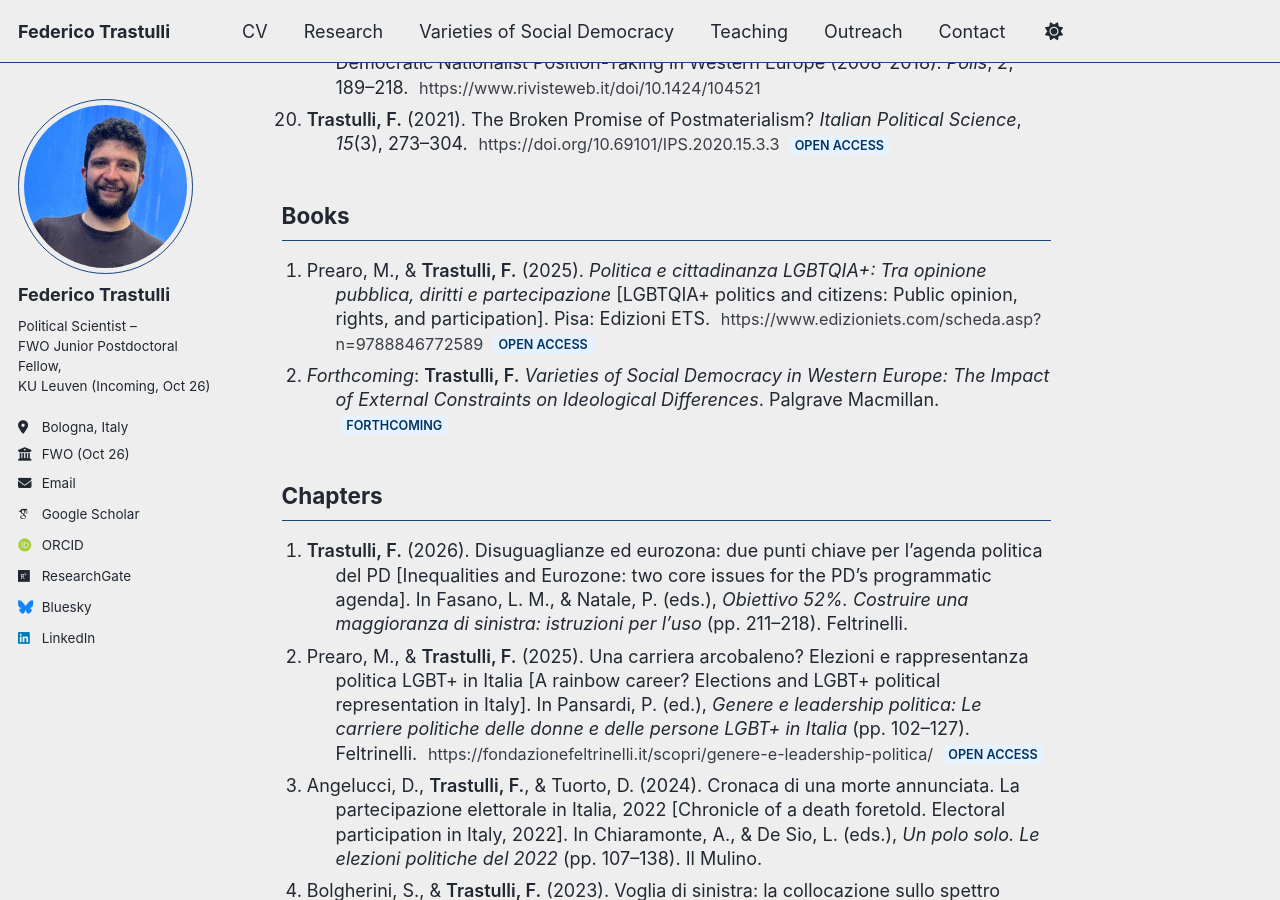
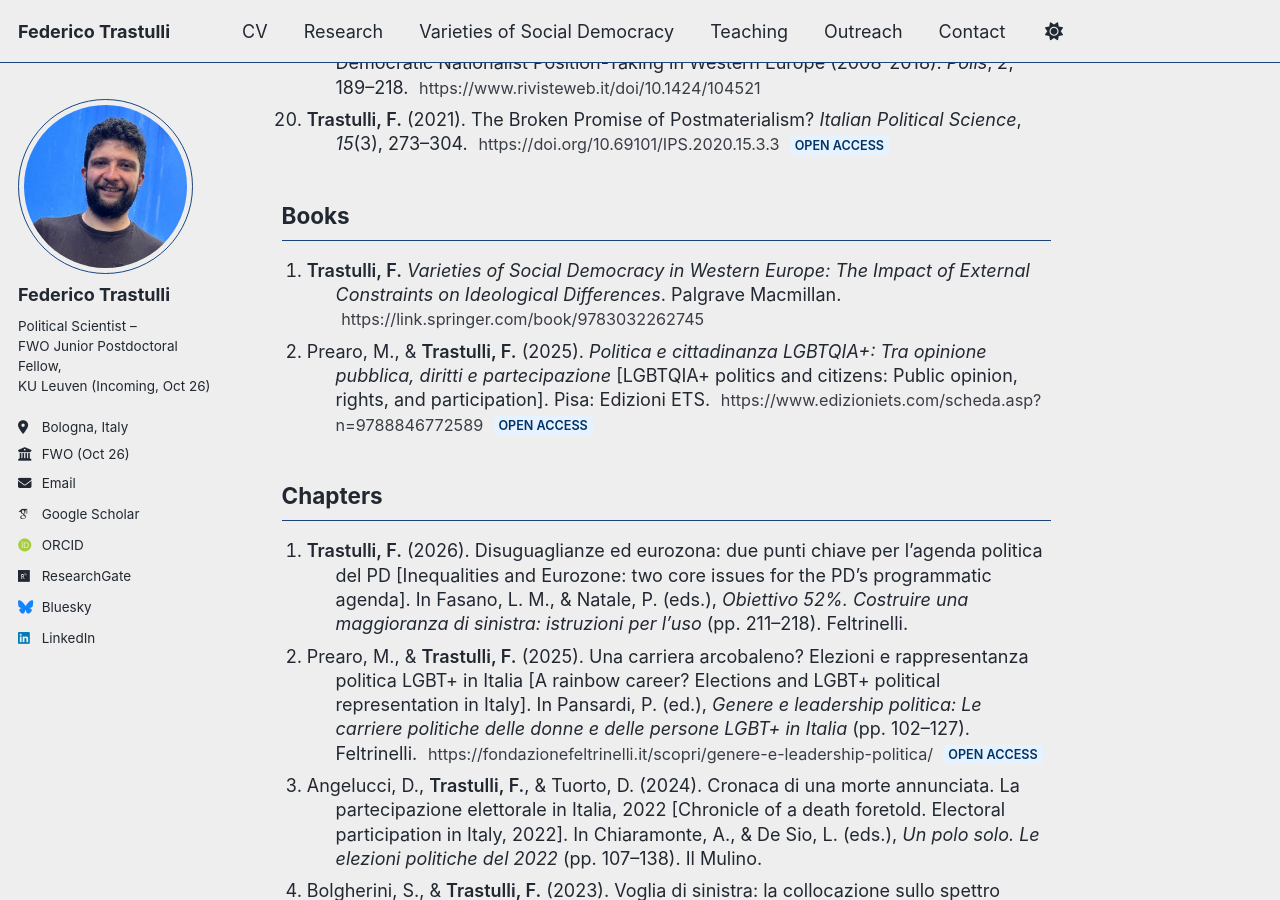
Before and after one commit to federicotrastulli/federicotrastulli.github.io, a Jekyll site: the page built from _pages/research.html, in a window 1280 px wide and 900 px high, scrolled down 1798 px. Built offline with Jekyll 4.4.1, drawn with Linux system fonts in a browser that asks for light colours; some web fonts are replaced; a script bundle is joined from its source files by our own code; library files that are not in the unit come from our copies.

Commit message:
Update research.html

```diff
--- a/_pages/research.html
+++ b/_pages/research.html
@@ -209,6 +209,15 @@ author_profile: true
 
 <h2>Books</h2>
 <ol>
+    <li>
+    <span class="me">Trastulli, F.</span>
+    <em>Varieties of Social Democracy in Western Europe: The Impact of External Constraints on Ideological Differences</em>.
+    Palgrave Macmillan.
+    <a href="https://link.springer.com/book/9783032262745" class="doi">
+      https://link.springer.com/book/9783032262745
+    </a>
+  </li>
+
   <li>
     Prearo, M., &amp; <span class="me">Trastulli, F.</span> (2025).
     <em>Politica e cittadinanza LGBTQIA+: Tra opinione pubblica, diritti e partecipazione</em> [LGBTQIA+ politics and citizens: Public opinion, rights, and participation].
@@ -219,13 +228,6 @@ author_profile: true
     <span class="badge oa">Open Access</span>
   </li>
 
-  <li>
-    <em>Forthcoming</em>:
-    <span class="me">Trastulli, F.</span>
-    <em>Varieties of Social Democracy in Western Europe: The Impact of External Constraints on Ideological Differences</em>.
-    Palgrave Macmillan.
-    <span class="badge forthcoming">Forthcoming</span>
-  </li>
 </ol>
 
 <h2>Chapters</h2>
```
